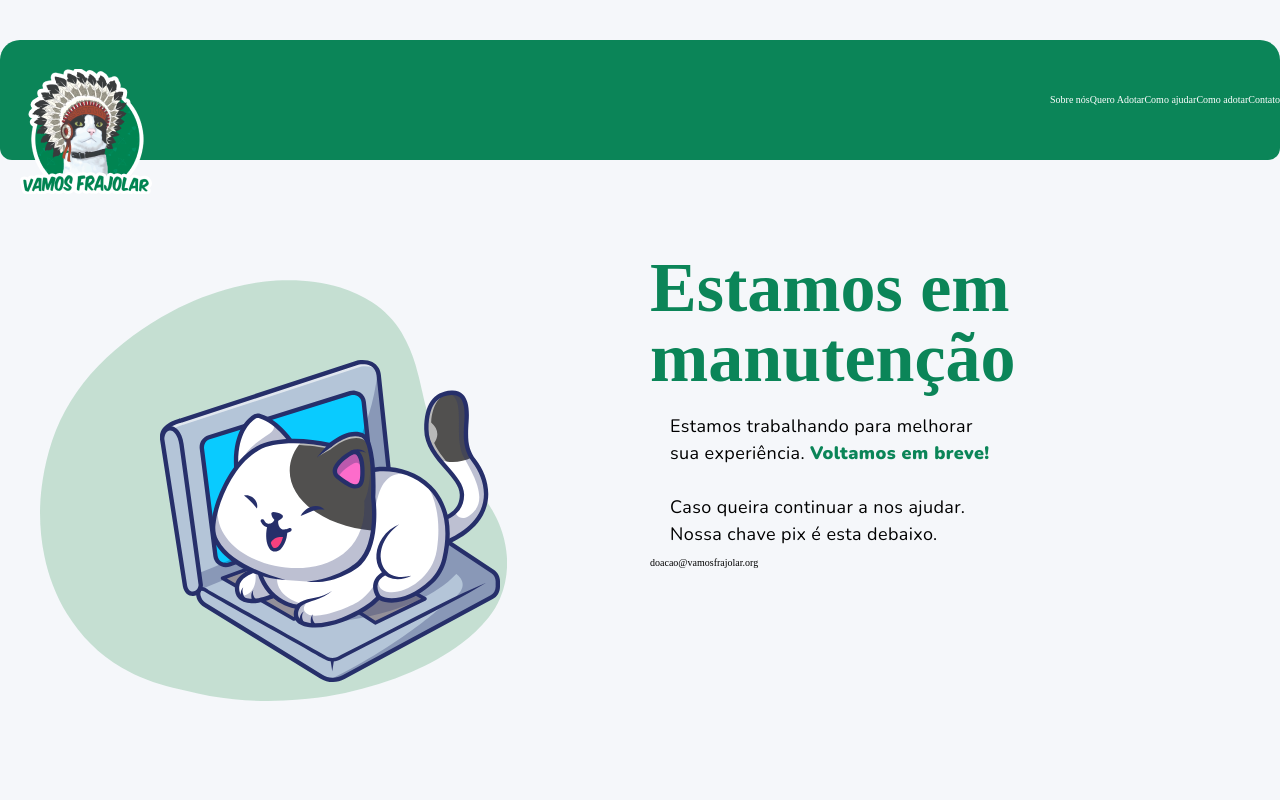
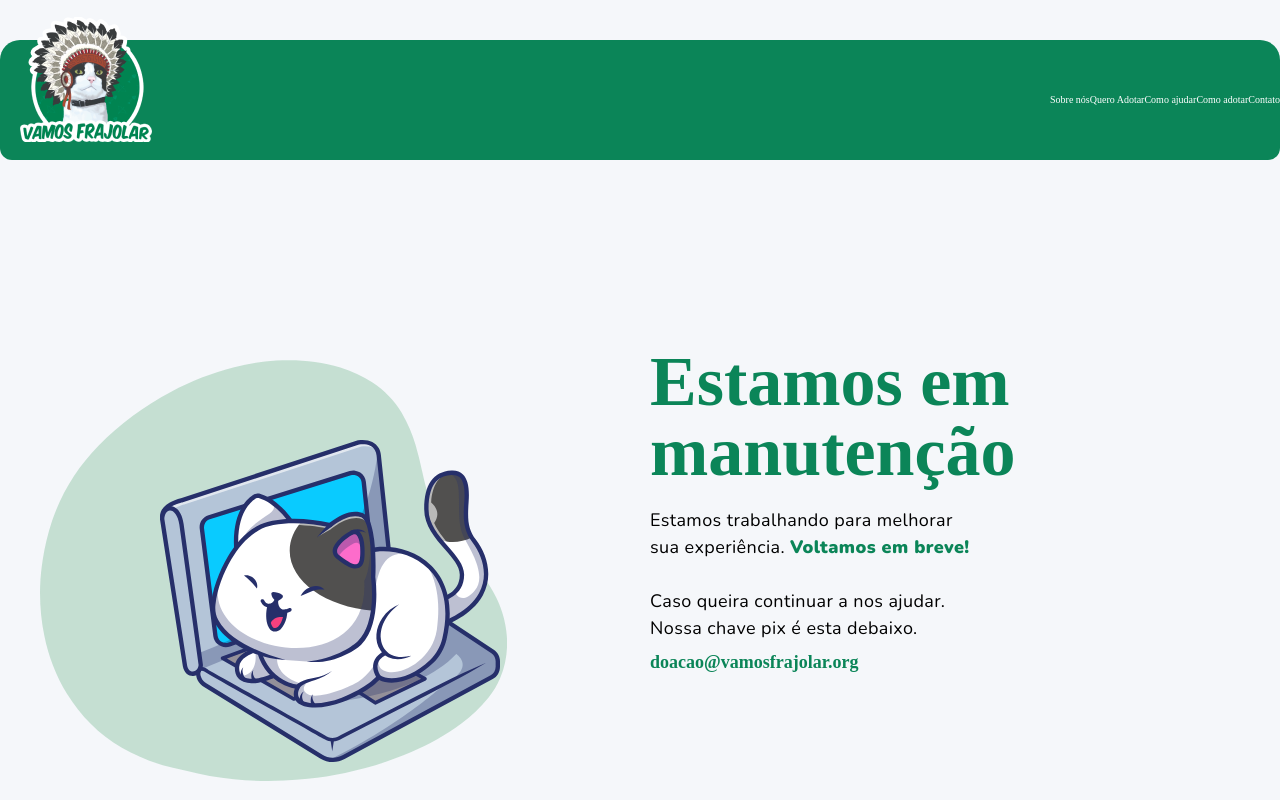
Before and after one commit to Miketerrara/frontend, a plain HTML site: page await.html in a window 1280 px wide. Shown: the top 800 px of the page. Drawn offline with nearby package versions, Linux system fonts and the light colour scheme; a web font is replaced by a local one.

Commit message:
update responsive and pix key add

```diff
--- a/css/await.css
+++ b/css/await.css
@@ -4,7 +4,7 @@
     width:100%;
     max-width:1280px;
     margin: 0 auto;
-    height:80rem;
+    height:100rem;
     display:flex;
     align-items: center;
     justify-content: space-between;
@@ -15,8 +15,8 @@
 .block{
     position:relative;
     flex: 1 1 600px;
-    margin-top:16rem;
-    margin-bottom:12rem;
+    margin-top:12rem;
+    margin-bottom:4rem;
 }
 .nav__links{
     display:none;
@@ -31,7 +31,7 @@
 }
 .container__txt{
     flex: 1 1 600px;
-    margin-top:20rem;
+    margin-top:8rem;
 }
 .txt__title, .txt__desc{
     text-align:center;
@@ -46,7 +46,12 @@
     letter-spacing: .4px;
     padding: 0 2rem;
 }
-
+.text__pix{
+    font: 800 1.8rem var(--ff);
+    color: var(--clr-green-normal);
+    margin-top:1rem;
+    text-align: center;
+}
 strong{
     font-weight:900;
     color: var(--clr-green-normal);
@@ -62,6 +67,12 @@ strong{
 @media screen and (min-width:1024px) {
     .nav__links{
         display:flex;
+
+    }
+    ul{
+        display:flex;
+        justify-content: space-between;
+        align-items: center;
     }
     span::before{
         content:"\a";
@@ -69,10 +80,12 @@ strong{
     }
     .txt__title, .txt__desc{
         text-align:left;
-        margin:2rem 8rem 1rem 0;
     }
     .txt__title{
         font-size:7rem;
+    }
+    .txt__desc{
+        padding-left:0;
     }
     .block{
         margin-bottom:40rem;
@@ -81,4 +94,8 @@ strong{
     .container__txt{
         margin-top:0;
     }
+    .text__pix{
+        text-align: left;
+    }
+
 }
--- a/css/style.css
+++ b/css/style.css
@@ -66,7 +66,7 @@ hr{
     z-index:3;
 }
 .logo{
-    margin: 6.4rem 2rem 0;
+    margin:-4rem 2rem 0;
 }
 
 .navbar, .navbar-two{
@@ -162,6 +162,7 @@ hr{
         display:none;
     }
     .menu{
+
         width:100%;
         padding: 1rem 0;
         background-color: var(--clr-green-normal);
@@ -169,9 +170,11 @@ hr{
         border-bottom-left-radius: 1.2rem;
         border-bottom-right-radius:1.2rem;
         z-index:2;
+        left: 50%;
+        transform: translate(-50%);
     }
     .logo{
-
+        margin:-4rem 2rem 0;
     }
 }
 /*********************hero********************/
@@ -589,7 +592,7 @@ hr{
 .footer-info__desc{
     display:flex;
     flex-direction:column;
-    font: 700 1.2rem var(--ff);
+    font: 700 1.2rem var(--sf);
     color: #ffffff;
     text-align:center;
     margin: 2.4rem auto;
```
